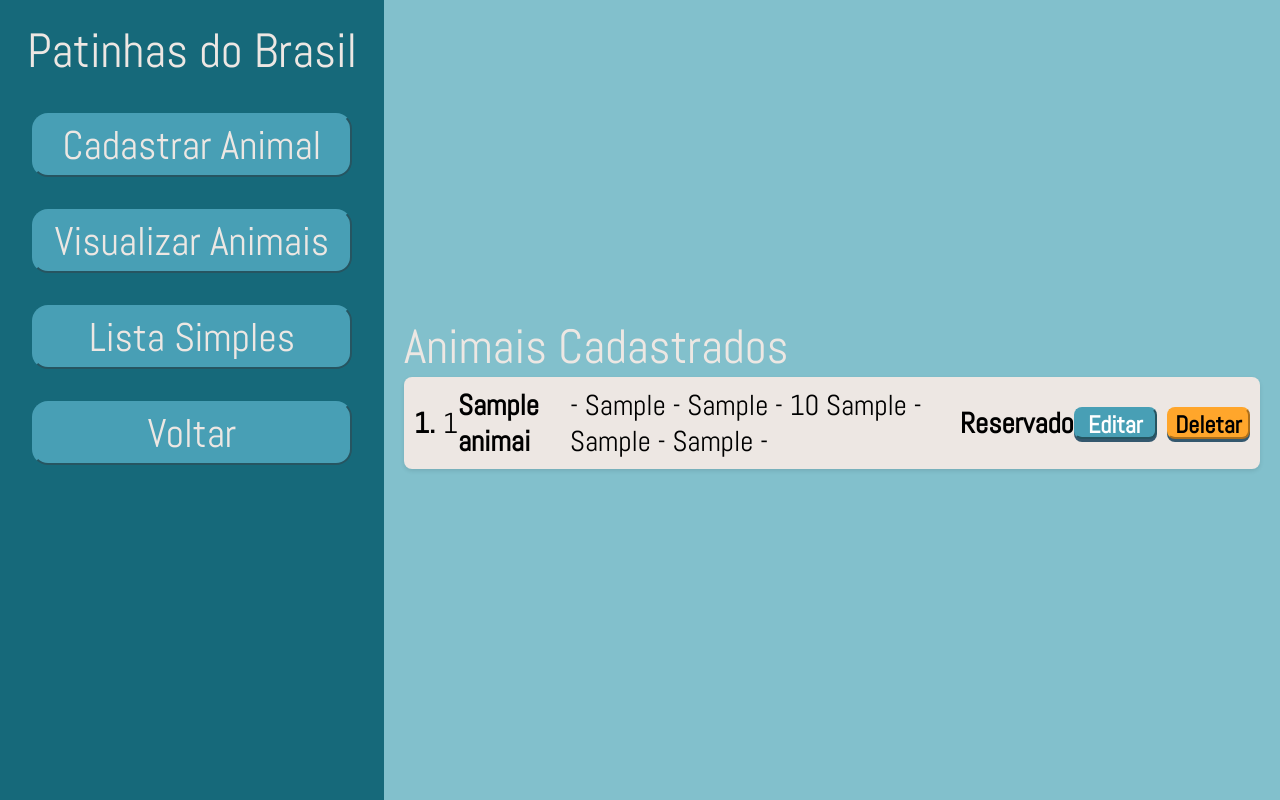
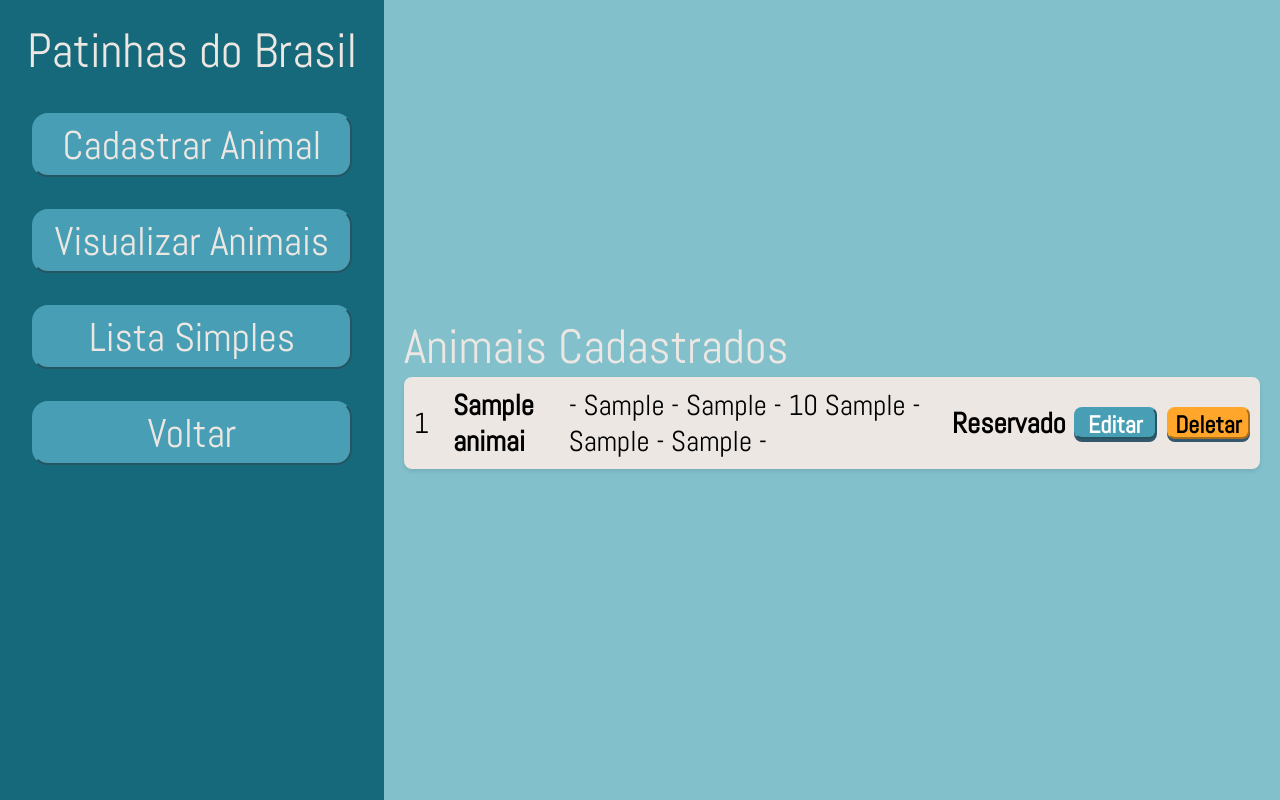
Before and after one commit to MaryanaFraga/projeto-patinhas-do-brasil, a Flask app: page /animais/listar_simples in a window 1280 px wide. Run offline with Flask 3, Linux system fonts and the light colour scheme; tables that the repository leaves empty hold one stand-in row (values such as "Sample post").

Commit message:
refactor: Mudar apresentação da lista de animais

```diff
--- a/static/css/listar_simples_style.css
+++ b/static/css/listar_simples_style.css
@@ -123,13 +123,21 @@ h1{
     outline: none;
 }
 
-.ol{
+.ul{
     display: grid;
     grid-template-columns: repeat(auto-fit, minmax(250px, 1fr));
     gap: 20px;
     list-style-type: none;
-    counter-reset: contador;
     padding-left: 0;
+}
+
+span{
+    padding-right: 1rem;
+}
+
+strong{
+    padding-right: 0.5rem;
+    padding-left: 0.5rem;
 }
 
 li{
@@ -144,13 +152,6 @@ li{
     flex-direction: row;
     justify-content: space-between;
     align-items: center;
-}
-
-li::before{
-    counter-increment: contador;
-    content: counter(contador) ". ";
-    font-weight: bold;
-    margin-right: 8px;
 }
 
 .no-data{
```
Also changed, not shown: templates/animais/animais_page.html (+1 -6 lines).
